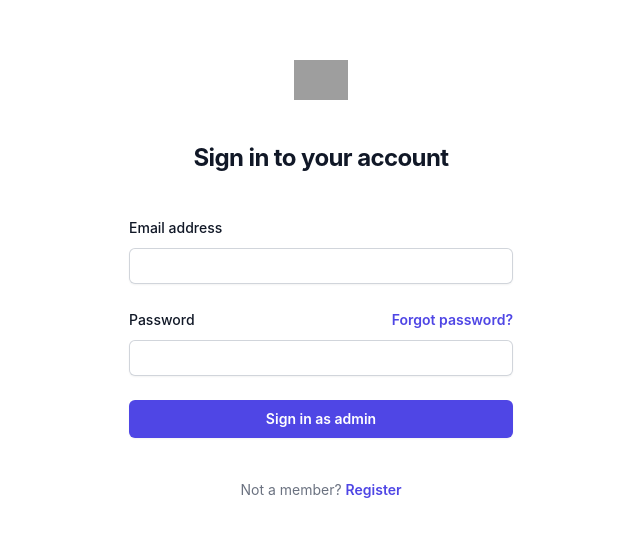
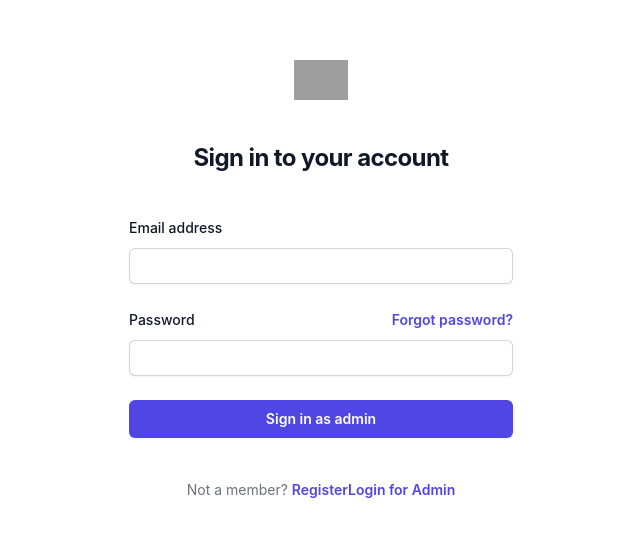
Before and after one commit to Shivam-Patel-G/Apti_project, a React (Vite) app in the folder frontend/: page /login/admin in a window 1280 px wide. Shown: the part 119-656 px from the top of the page, without its empty margins (319-959 px from the left). Built offline with nearby package versions, Linux system fonts and the light colour scheme; grey boxes are pictures that could not be loaded.

Commit message:
Update Login.jsx

```diff
--- a/frontend/src/components/Login.jsx
+++ b/frontend/src/components/Login.jsx
@@ -139,6 +139,9 @@ function Login({ role }) {
               Register
             </NavLink>
           }
+            <NavLink to='/login/admin' className="font-semibold leading-6 text-indigo-600 hover:text-indigo-500">
+              Login for Admin
+            </NavLink>
           </p>
         </div>
       </div>
```
